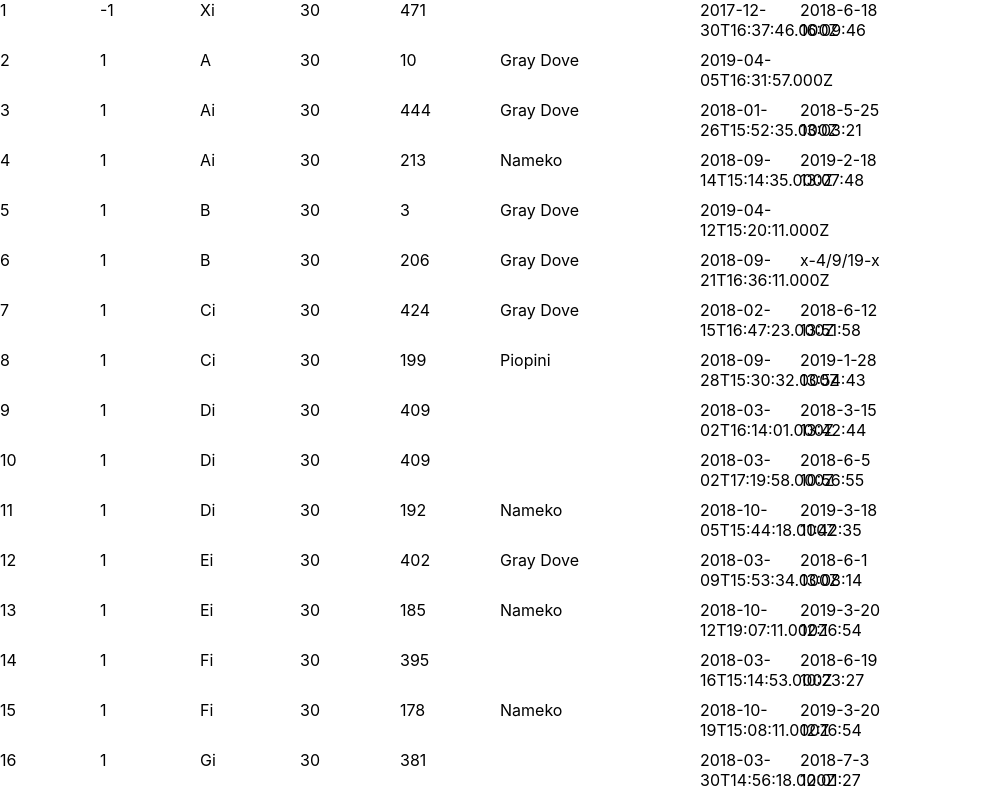
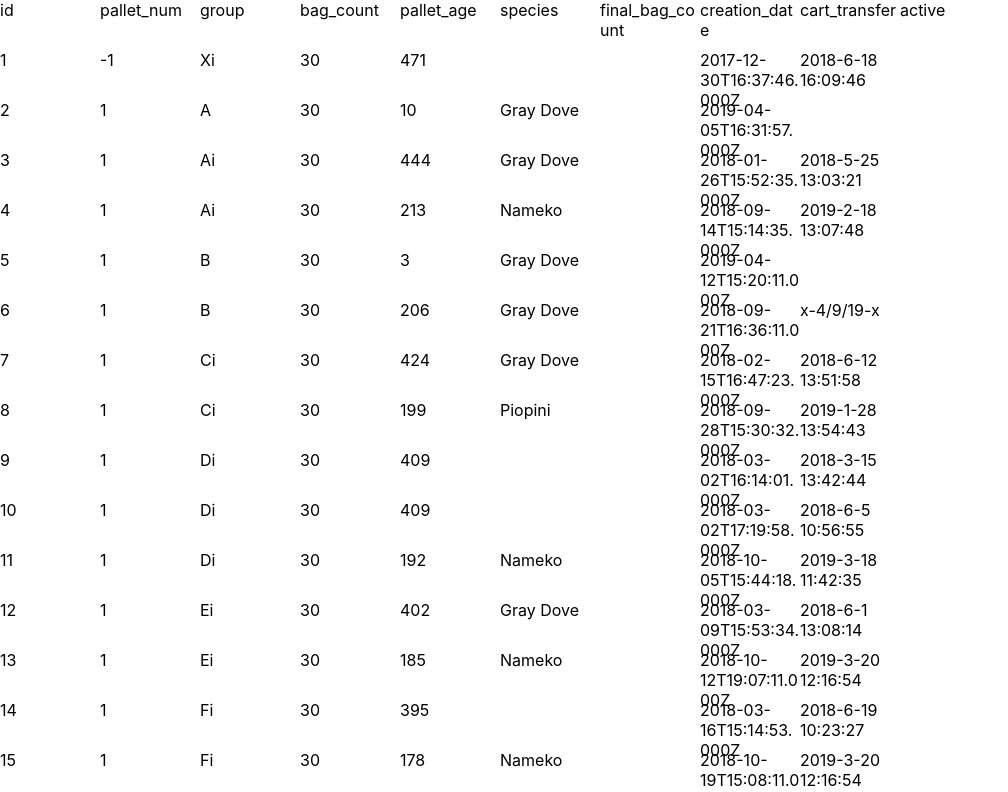
Before and after one commit to wabens/large_table_drawer, a React (Create React App) app: page / in a window 1280 px wide. Shown: the top 792 px of the page, without its empty margins (0-1008 px from the left). Built offline with nearby package versions, Linux system fonts and the light colour scheme.

Commit message:
cell position on click in console log

```diff
--- a/src/components/SmartTable/SmartTable.css
+++ b/src/components/SmartTable/SmartTable.css
@@ -3,5 +3,5 @@
 } */
 
 .dataCell{
-
+    word-wrap: break-word;
 }
--- a/src/components/SmartTable/SmartTable.js
+++ b/src/components/SmartTable/SmartTable.js
@@ -29,11 +29,14 @@ const incubatorData = require('../../data.modules/incubatorData')
 
   function listToIndex (data) {
     let result = [];
+    let columnNames = Object.keys(data[0])
     for (let obj of data) {
       let newArray = Object.values(obj);
       result.push(newArray);
     }
     console.log(`listToIndex...`);
+    console.log(`column names `, columnNames);
+    result.unshift(columnNames);
     return result
   };
 
@@ -41,8 +44,8 @@ const incubatorData = require('../../data.modules/incubatorData')
 
 class SmartTable extends Component {
 
-  handleDataClick = (event) => {
-    console.log(`event`, event.key );
+  handleDataClick = (row, column) => {
+    console.log(`position `, row, column);
 
   }
 
@@ -56,8 +59,7 @@ class SmartTable extends Component {
         key={key}
         style={style}
         className={'dataCell'}
-        onClick={this.handleDataClick}
-        name={list[rowIndex][columnIndex]}
+        onClick={()=>this.handleDataClick(rowIndex, columnIndex)}
       >
           {list[rowIndex][columnIndex]}
       </div>
```
